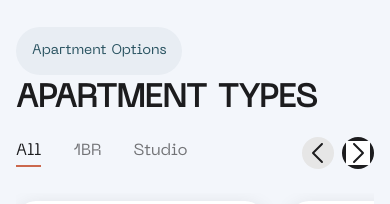
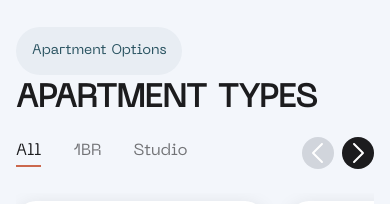
Before and after one commit to NNikusha/kolkhisea, a Next.js app: page /about-project in a window 390 px wide. Shown: the part 3260-3464 px from the top of the page. Built offline with nearby package versions, Linux system fonts and the light colour scheme.

Commit message:
KOL-11
fixing text color for Kol-3.
fixing arrow buttons for Kol-1.

```diff
--- a/src/app/components/atoms/FinishingApartment/FinishingApartment.tsx
+++ b/src/app/components/atoms/FinishingApartment/FinishingApartment.tsx
@@ -47,7 +47,7 @@ const FinishingApartment = () => {
           <h1 className="text-3xl md:text-4xl lg:text-[48px] font-medium text-[#1C1C1E] mb-6 hidden md:block">
             FINISHING OF APARTMENTS
           </h1>
-          <p className="text-[#3D3D3D] text-sm md:text-base mb-6 hidden md:block">
+          <p className="text-[#7E7E7E] text-sm md:text-base mb-6 hidden md:block">
             Our premium apartments are designed with high-quality materials and elegant finishes to provide maximum comfort and luxury. Each unit is thoughtfully crafted with modern aesthetics and durable components, ensuring a stylish yet functional living space.
           </p>
         </div>
@@ -67,7 +67,7 @@ const FinishingApartment = () => {
                   className={`cursor-pointer transition duration-300 ${
                     activeIndex === index
                       ? 'text-[#CB684D] font-[700] border-b-[3px] border-[#CB684D] pb-[5px]'
-                      : 'text-[#7E7E7E] hover:text-[#E88B72] pb-[5px] border-b-[3px] border-white'
+                      : 'text-[#7E7E7E] hover:text-[#E88B72] pb-[5px] border-b-[3px] border-[#F3F6FB]'
                   }`}
                   onClick={() => handleSlideChange(index)}
                 >
@@ -77,7 +77,7 @@ const FinishingApartment = () => {
             </div>
           </div>
           {/* Gradient Overlay */}
-          <div className="absolute top-0 right-0 h-full w-18 pointer-events-none bg-gradient-to-l from-white to-transparent block md:hidden"></div>
+          <div className="absolute top-0 right-0 h-full w-18 pointer-events-none bg-gradient-to-l from-[#F3F6FB] to-transparent block md:hidden"></div>
         </div>
 
         <div className='relative h-[200px] md:h-[300px] xl:h-[400px] w-full mb-[16px] rounded-[32px]'>
@@ -141,7 +141,7 @@ const FinishingApartment = () => {
             </SwiperSlide>
           </Swiper>
 
-            {/* Custom Arrows */}
+            {/* Custom Pagination */}
             <div className="custom-pagination mt-4 absolute bottom-[10px] z-10 flex"></div>
             </div>
 
--- a/src/app/components/atoms/SectionHeader/SectionHeader.tsx
+++ b/src/app/components/atoms/SectionHeader/SectionHeader.tsx
@@ -1,4 +1,4 @@
-import React from 'react';
+import React, { useState, useEffect } from 'react';
 import { Swiper as SwiperType } from 'swiper';
 import GrayBlueButton from '../GrayBlueButton/GrayBlueButton';
 import Button from '../Button/Button';
@@ -11,6 +11,29 @@ interface SectionHeaderProps {
 }
 
 const SectionHeader: React.FC<SectionHeaderProps> = ({ isMobile, swiper }) => {
+    const [isBeginning, setIsBeginning] = useState(true);
+    const [isEnd, setIsEnd] = useState(false);
+
+    useEffect(() => {
+        if (!swiper) return;
+
+        const updateNavigationState = (): void => {
+            setIsBeginning(swiper.isBeginning);
+            setIsEnd(swiper.isEnd);
+        };
+        swiper.on('init', updateNavigationState);
+        swiper.on('slideChange', updateNavigationState);
+
+        if (swiper.isBeginning || swiper.isEnd) {
+            updateNavigationState();
+        }
+
+        return () => {
+            swiper.off('init', updateNavigationState);
+            swiper.off('slideChange', updateNavigationState);
+        };
+    }, [swiper]);
+
     return (
         <div className="flex flex-col md:flex-row justify-between items-start md:items-center mb-6">
             <div className='w-full'>
@@ -29,18 +52,24 @@ const SectionHeader: React.FC<SectionHeaderProps> = ({ isMobile, swiper }) => {
                     {isMobile ? (
                         <div className="flex space-x-2">
                             <button
-                                className="w-[32px] h-[32px] rounded-full bg-[#E6E6E6] flex items-center justify-center z-10"
+                                className={`w-[32px] h-[32px] rounded-full flex items-center justify-center z-10 transition duration-300 ${
+                                    isBeginning ? 'bg-gray-300' : 'bg-[#1C1C1E]'
+                                }`}
                                 aria-label="Previous slide"
                                 onClick={() => swiper?.slidePrev()}
+                                disabled={isBeginning}
                             >
-                              <LeftArrow/>
+                                <LeftArrow fill="white" />
                             </button>
                             <button
-                                className="w-[32px] h-[32px] rounded-full bg-[#1C1C1E] flex items-center justify-center z-10"
+                                className={`w-[32px] h-[32px] rounded-full flex items-center justify-center z-10 transition duration-300 ${
+                                    isEnd ? 'bg-gray-300' : 'bg-[#1C1C1E]'
+                                }`}
                                 aria-label="Next slide"
                                 onClick={() => swiper?.slideNext()}
+                                disabled={isEnd}
                             >
-                              <RightArrow/>
+                                <RightArrow fill="white" BgFill="none" />
                             </button>
                         </div>
                     ) : (
```
